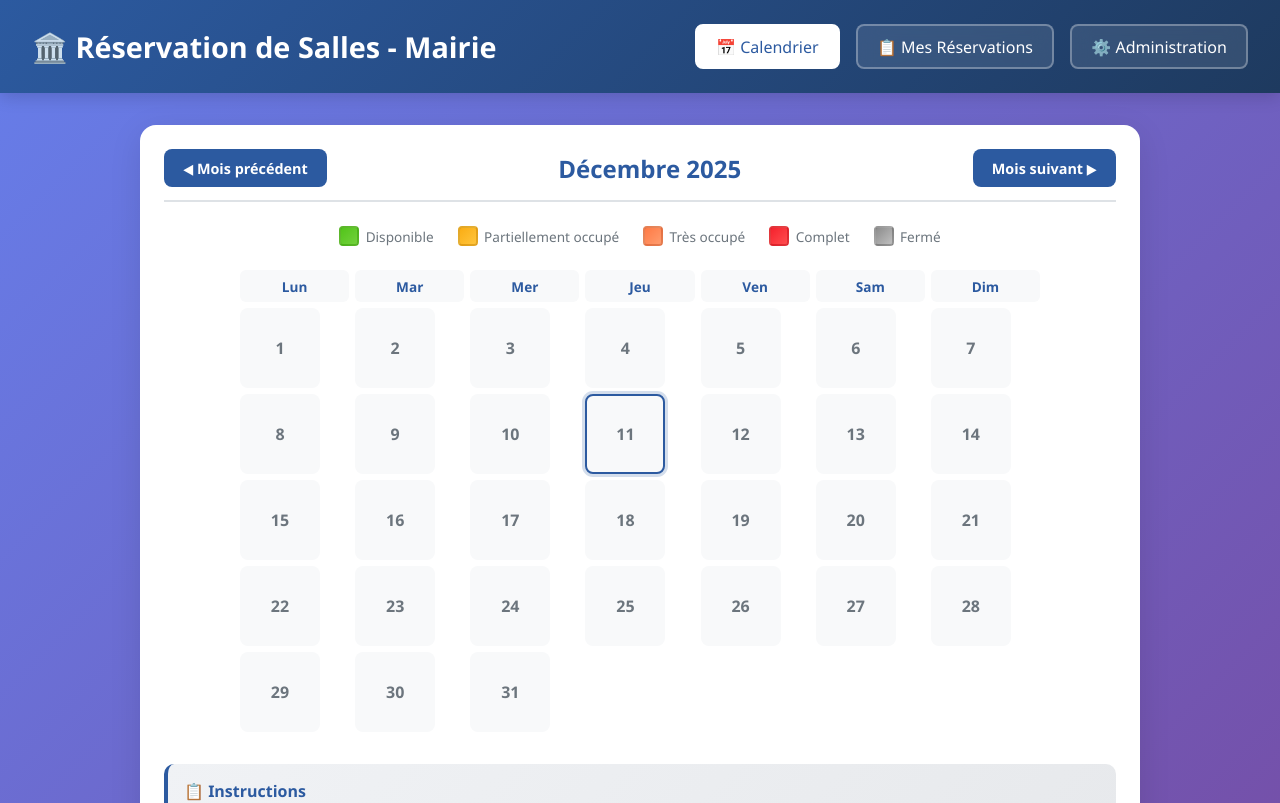
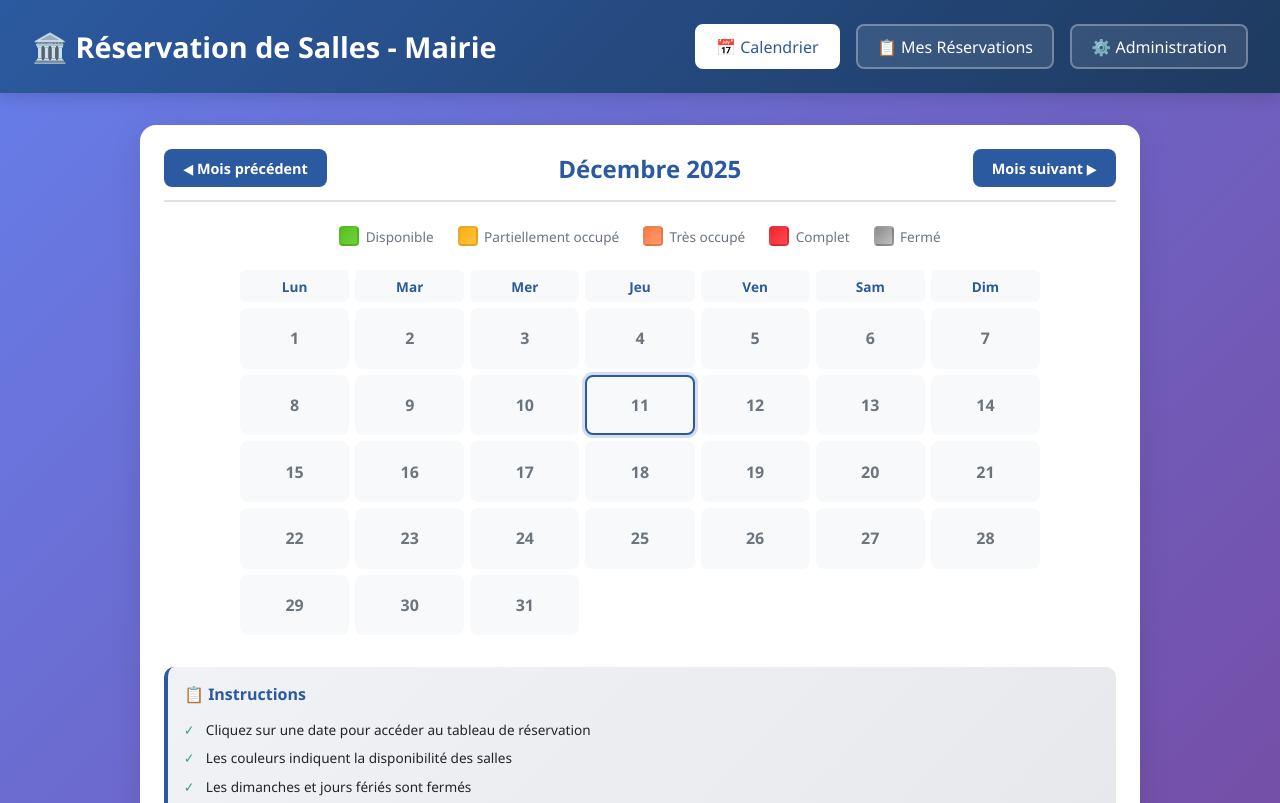
Before and after one commit to DSI-Maurepas/reservation-salles, a React (Create React App) app: page / in a window 1280 px wide. Shown: the top 803 px of the page. Built offline with nearby package versions, Linux system fonts and the light colour scheme.

Commit message:
UI: Ratio cellules calendrier 1:1.8 pour meilleure mise en page

```diff
--- a/src/App.js
+++ b/src/App.js
@@ -105,7 +105,7 @@ function App() {
       </main>
 
       <footer className="app-footer">
-        <p>© 2024 Mairie - Système de réservation de salles | DSI</p>
+        <p>© 2026 Mairie de MAUREPAS - Système de réservation de salles | DSI</p>
       </footer>
     </div>
   );
--- a/src/components/CalendarView.css
+++ b/src/components/CalendarView.css
@@ -117,7 +117,7 @@
 }
 
 .calendar-day {
-  aspect-ratio: 1;
+  aspect-ratio: 1.8 / 1;
   border-radius: 8px;
   padding: 0.4rem;
   display: flex;
@@ -129,7 +129,6 @@
   transition: all 0.3s ease;
   border: 2px solid transparent;
   min-height: 50px;
-  max-height: 80px;
 }
 
 .calendar-day.empty {
--- a/src/components/CalendarView.js
+++ b/src/components/CalendarView.js
@@ -8,6 +8,22 @@ function CalendarView({ onDateSelect }) {
   const [currentMonth, setCurrentMonth] = useState(new Date());
   const [dateAvailability, setDateAvailability] = useState({});
   const [loading, setLoading] = useState(false);
+
+  // Fonction utilitaire pour créer une date locale sans risque de décalage
+  const createLocalDate = (year, month, day) => {
+    const date = new Date(year, month, day, 12, 0, 0, 0); // Midi pour éviter les décalages
+    return date;
+  };
+
+  // Fonction pour obtenir la date d'aujourd'hui de manière fiable
+  const getTodayLocal = () => {
+    const now = new Date();
+    return {
+      year: now.getFullYear(),
+      month: now.getMonth(),
+      day: now.getDate()
+    };
+  };
 
   useEffect(() => {
     loadMonthAvailability();
@@ -26,7 +42,7 @@ function CalendarView({ onDateSelect }) {
 
       // Calculer la disponibilité pour chaque jour du mois
       for (let day = 1; day <= daysInMonth; day++) {
-        const date = new Date(year, month, day);
+        const date = createLocalDate(year, month, day);
         const dateStr = googleSheetsService.formatDate(date);
 
         // Vérifier si c'est un dimanche ou jour férié
@@ -125,13 +141,21 @@ function CalendarView({ onDateSelect }) {
     }
 
     // Jours du mois
-    const today = new Date();
-    const todayYear = today.getFullYear();
-    const todayMonth = today.getMonth();
-    const todayDay = today.getDate();
+    // Obtenir la date actuelle de manière fiable
+    const todayInfo = getTodayLocal();
+    const todayYear = todayInfo.year;
+    const todayMonth = todayInfo.month;
+    const todayDay = todayInfo.day;
+
+    console.log('📅 Date actuelle:', {
+      année: todayYear,
+      mois: todayMonth + 1, // +1 pour affichage humain (1-12)
+      jour: todayDay,
+      dateComplete: new Date(todayYear, todayMonth, todayDay).toLocaleDateString('fr-FR')
+    });
 
     for (let day = 1; day <= daysInMonth; day++) {
-      const date = new Date(year, month, day);
+      const date = createLocalDate(year, month, day);
       const dateStr = googleSheetsService.formatDate(date);
       const availability = dateAvailability[dateStr] || 'loading';
       const isToday = (year === todayYear && month === todayMonth && day === todayDay);
```
